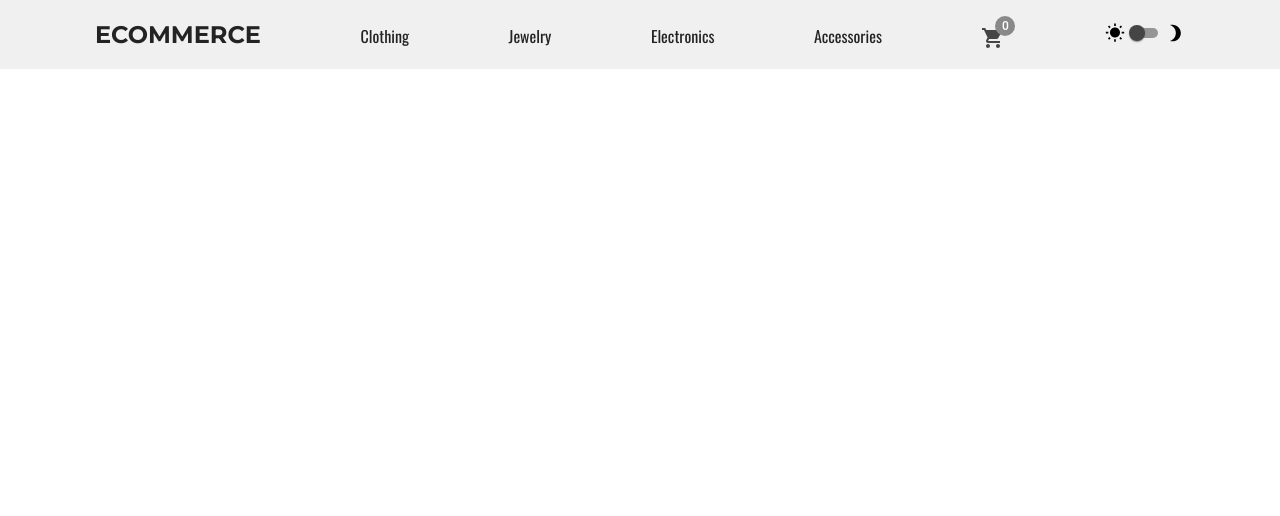
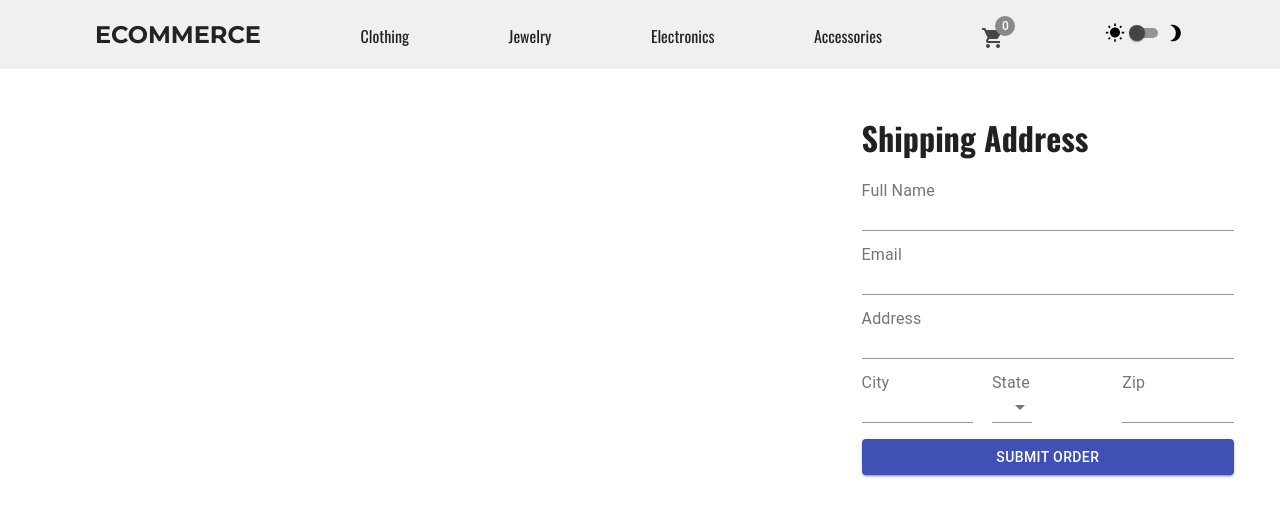
Before and after one commit to kblair40/ecommerce, a React (Create React App) app: page /checkout in a window 1280 px wide. Shown: the top 516 px of the page. Built offline with nearby package versions, Linux system fonts and the light colour scheme.

Commit message:
Initialize checkout form and setup redux state

```diff
--- a/src/App.js
+++ b/src/App.js
@@ -18,6 +18,7 @@ import Products from "./components/Products";
 // 6.  Move all styles to separate styles directory and import relevant styles from each component
 // 7.  Navbar should collapse to hamburger menu dropdown on small screens
 // 8.  Fix image sizing on products pages, especially for jewelry
+// 9.  Form Validations!!!
 
 // EVENTUALLY
 // 1.  Put available products into firebase and load from there
--- /dev/null
+++ b/src/components/Cart/AddressForm.js
@@ -0,0 +1,174 @@
+import React, { useState } from "react";
+import makeStyles from "@material-ui/core/styles/makeStyles";
+import Card from "@material-ui/core/Card";
+import InputLabel from "@material-ui/core/InputLabel";
+import Input from "@material-ui/core/Input";
+import Button from "@material-ui/core/Button";
+
+import { useSelector, useDispatch } from "react-redux";
+import { addressFormActions as actions } from "../../store/addressFormSlice";
+import Select from "@material-ui/core/Select";
+import MenuItem from "@material-ui/core/MenuItem";
+import { MURICA } from "../../constants";
+
+const useStyles = makeStyles({
+  checkoutFormContainer: {
+    fontFamily: "Oswald",
+    fontWeight: 800,
+    padding: "1rem",
+  },
+  inputRow: {
+    marginBottom: "1rem",
+  },
+  multipleInputRow: {
+    display: "flex",
+    marginBottom: "1rem",
+    justifyContent: "space-between",
+  },
+  inputCol: {
+    width: "30%",
+  },
+  submitOrderBtn: {
+    width: "100%",
+  },
+});
+
+// nameInput: "",
+//   nameInputIsValid: true,
+//   emailInput: "",
+//   emailInputIsValid: true,
+//   addressInput: "",
+//   addressInputIsValid: true,
+//   cityInput: "",
+//   cityInputIsValid: true,
+//   stateInput: "",
+//   stateInputIsValid: true,
+//   zipInput: "",
+//   zipInputIsValid: true,
+//   formIsValid: true,
+
+const CheckoutForm = () => {
+  const classes = useStyles();
+  const dispatch = useDispatch();
+
+  const {
+    nameInput,
+    nameInputIsValid,
+    emailInput,
+    emailInputIsValid,
+    addressInput,
+    addressInputIsValid,
+    cityInput,
+    cityInputIsValid,
+    stateInput,
+    stateInputIsValid,
+    zipInput,
+    zipInputIsValid,
+    formIsValid,
+  } = useSelector((state) => state.addressForm);
+
+  const handleFormUpdate = (e) => {
+    const value = e.target.value;
+    switch (e.target.name) {
+      case "fullName":
+        dispatch(actions.manageName({ val: value }));
+        return;
+      case "email":
+        dispatch(actions.manageEmail({ val: value }));
+        return;
+      case "address":
+        dispatch(actions.manageAddress({ val: value }));
+        return;
+      case "city":
+        dispatch(actions.manageCity({ val: value }));
+        return;
+      case "state":
+        dispatch(actions.manageState({ val: value }));
+        return;
+      case "zip":
+        dispatch(actions.manageZip({ val: value }));
+        return;
+      default:
+        console.log("NO MATCH FOUND!");
+    }
+  };
+
+  const handleFormSubmit = (e) => {
+    e.preventDefault();
+  };
+
+  return (
+    <Card className={classes.checkoutFormContainer} elevation={0}>
+      <h1>Shipping Address</h1>
+      <form onSubmit={handleFormSubmit}>
+        <div className={classes.inputRow}>
+          <InputLabel htmlFor="fullName">Full Name</InputLabel>
+          <Input
+            id="fullName"
+            name="fullName"
+            onChange={handleFormUpdate}
+            fullWidth
+          />
+        </div>
+
+        <div className={classes.inputRow}>
+          <InputLabel htmlFor="email">Email</InputLabel>
+          <Input
+            id="email"
+            name="email"
+            onChange={handleFormUpdate}
+            fullWidth
+          />
+        </div>
+
+        <div className={classes.inputRow}>
+          <InputLabel htmlFor="address">Address</InputLabel>
+          <Input
+            id="address"
+            name="address"
+            onChange={handleFormUpdate}
+            fullWidth
+          />
+        </div>
+
+        <div className={classes.multipleInputRow}>
+          <div className={classes.inputCol}>
+            <InputLabel htmlFor="city">City</InputLabel>
+            <Input name="city" onChange={handleFormUpdate} />
+          </div>
+          <div className={classes.inputCol}>
+            <InputLabel htmlFor="state">State</InputLabel>
+            {/* < */}
+            <Select
+              id="state"
+              name="state"
+              onChange={handleFormUpdate}
+              value={stateInput}
+            >
+              {MURICA.map((state) => (
+                <MenuItem key={state} value={state}>
+                  {state}
+                </MenuItem>
+              ))}
+            </Select>
+          </div>
+
+          <div className={classes.inputCol}>
+            <InputLabel htmlFor="zip">Zip</InputLabel>
+            <Input name="zip" onChange={handleFormUpdate} />
+          </div>
+        </div>
+        <Button
+          type="submit"
+          className={classes.submitOrderBtn}
+          variant="contained"
+          color="primary"
+        >
+          Submit Order
+        </Button>
+      </form>
+    </Card>
+  );
+};
+
+export default CheckoutForm;
--- a/src/components/Cart/CheckoutForm.js
+++ /dev/null
@@ -1,7 +0,0 @@
-import React from "react";
-
-const CheckoutForm = () => {
-  return <div></div>;
-};
-
-export default CheckoutForm;
--- a/src/constants.js
+++ b/src/constants.js
@@ -206,3 +206,61 @@ export const PRODUCTS = [
     needsSizes: true,
   },
 ];
+
+export const MURICA = [
+  "AK",
+  "AL",
+  "AR",
+  "AS",
+  "AZ",
+  "CA",
+  "CO",
+  "CT",
+  "DC",
+  "DE",
+  "FL",
+  "GA",
+  "GU",
+  "HI",
+  "IA",
+  "ID",
+  "IL",
+  "IN",
+  "KS",
+  "KY",
+  "LA",
+  "MA",
+  "MD",
+  "ME",
+  "MI",
+  "MN",
+  "MO",
+  "MS",
+  "MT",
+  "NC",
+  "ND",
+  "NE",
+  "NH",
+  "NJ",
+  "NM",
+  "NV",
+  "NY",
+  "OH",
+  "OK",
+  "OR",
+  "PA",
+  "PR",
+  "RI",
+  "SC",
+  "SD",
+  "TN",
+  "TX",
+  "UT",
+  "VA",
+  "VI",
+  "VT",
+  "WA",
+  "WI",
+  "WV",
+  "WY",
+];
--- a/src/pages/Checkout.js
+++ b/src/pages/Checkout.js
@@ -2,12 +2,14 @@ import React from "react";
 import makeStyles from "@material-ui/core/styles/makeStyles";
 
 import Cart from "../components/Cart/Cart";
-import CheckoutForm from "../components/Cart/CheckoutForm";
+import AddressForm from "../components/Cart/AddressForm";
 
 const useStyles = makeStyles({
   checkoutPageContainer: {
-    display: "flex",
+    display: "grid",
     flexWrap: "wrap",
+    gridTemplateColumns: "65% 32%",
+    gridColumnGap: "1rem",
   },
   "& @media screen and (max-width: 800px)": {
     flexDirection: "column",
@@ -19,7 +21,7 @@ const Checkout = () => {
   return (
     <div className={classes.checkoutPageContainer}>
       <Cart />
-      <CheckoutForm />
+      <AddressForm />
     </div>
   );
 };
--- /dev/null
+++ b/src/store/addressFormSlice.js
@@ -0,0 +1,92 @@
+import { createSlice } from "@reduxjs/toolkit";
+
+const defaultState = {
+  nameInput: "",
+  nameInputIsValid: true,
+  emailInput: "",
+  emailInputIsValid: true,
+  addressInput: "",
+  addressInputIsValid: true,
+  cityInput: "",
+  cityInputIsValid: true,
+  stateInput: "",
+  stateInputIsValid: true,
+  zipInput: "",
+  zipInputIsValid: true,
+  formIsValid: true,
+};
+
+const addressFormSlice = createSlice({
+  name: "addressForm",
+  initialState: {
+    nameInput: "",
+    nameInputIsValid: true,
+    emailInput: "",
+    emailInputIsValid: true,
+    addressInput: "",
+    addressInputIsValid: true,
+    cityInput: "",
+    cityInputIsValid: true,
+    stateInput: "",
+    stateInputIsValid: true,
+    zipInput: "",
+    zipInputIsValid: true,
+    formIsValid: true,
+  },
+
+  reducers: {
+    manageName(state, action) {
+      const name = action.payload.val;
+      state.nameInput = name;
+      state.nameInputIsValid = validators.name(name);
+    },
+    manageEmail(state, action) {
+      const email = action.payload.val;
+      console.log("email received", email);
+      state.emailInput = email;
+      state.emailInputIsValid = validators.email(email);
+    },
+    manageAddress(state, action) {
+      const address = action.payload.val;
+      console.log("address received", address);
+      state.addressInput = address;
+      state.addressInputIsValid = validators.address(address);
+    },
+    manageCity(state, action) {
+      const city = action.payload.val;
+      console.log("city received", city);
+      state.cityInput = city;
+      state.cityInputIsValid = validators.zip(city);
+    },
+    manageState(state, action) {
+      const st = action.payload.val;
+      console.log("state received", st);
+      state.stateInput = st;
+      state.stateInputIsValid = validators.state(st);
+    },
+    manageZip(state, action) {
+      const zip = action.payload.val;
+      console.log("zip received", zip);
+      state.zipInput = zip;
+      state.zipInputIsValid = validators.zip(zip);
+    },
+    clearForm(state) {
+      state = defaultState;
+    },
+  },
+});
+
+export const addressFormActions = addressFormSlice.actions;
+
+export default addressFormSlice.reducer;
+
+// VALIDATORS
+
+const validators = {
+  name: (name) => /^[a-z]{2,15}$/i.test(name),
+  email: (email) => /^[a-z0-9]+@[a-z]+\.com$/i.test(email),
+  address: (address) => /^[a-z][a-z]{1,15}/i.test(address),
+  city: (city) => /^[a-z]{2,16}/i.test(city),
+  state: (state) => /^[a-z]{2}$/i.test(state),
+  zip: (zip) => /[0-9]{5}/.test(zip),
+};
--- a/src/store/index.js
+++ b/src/store/index.js
@@ -3,12 +3,14 @@ import { configureStore } from "@reduxjs/toolkit";
 import productDialogReducer from "./productDialogSlice";
 import modeReducer from "./modeSlice";
 import cartReducer from "./cartSlice";
+import addressFormReducer from "./addressFormSlice";
 
 const store = configureStore({
   reducer: {
     detailsDialog: productDialogReducer,
     mode: modeReducer,
     cart: cartReducer,
+    addressForm: addressFormReducer,
   },
 });
 
```
Also changed, not shown: src/components/Cart/Murica.js (added, +16 -0 lines).
